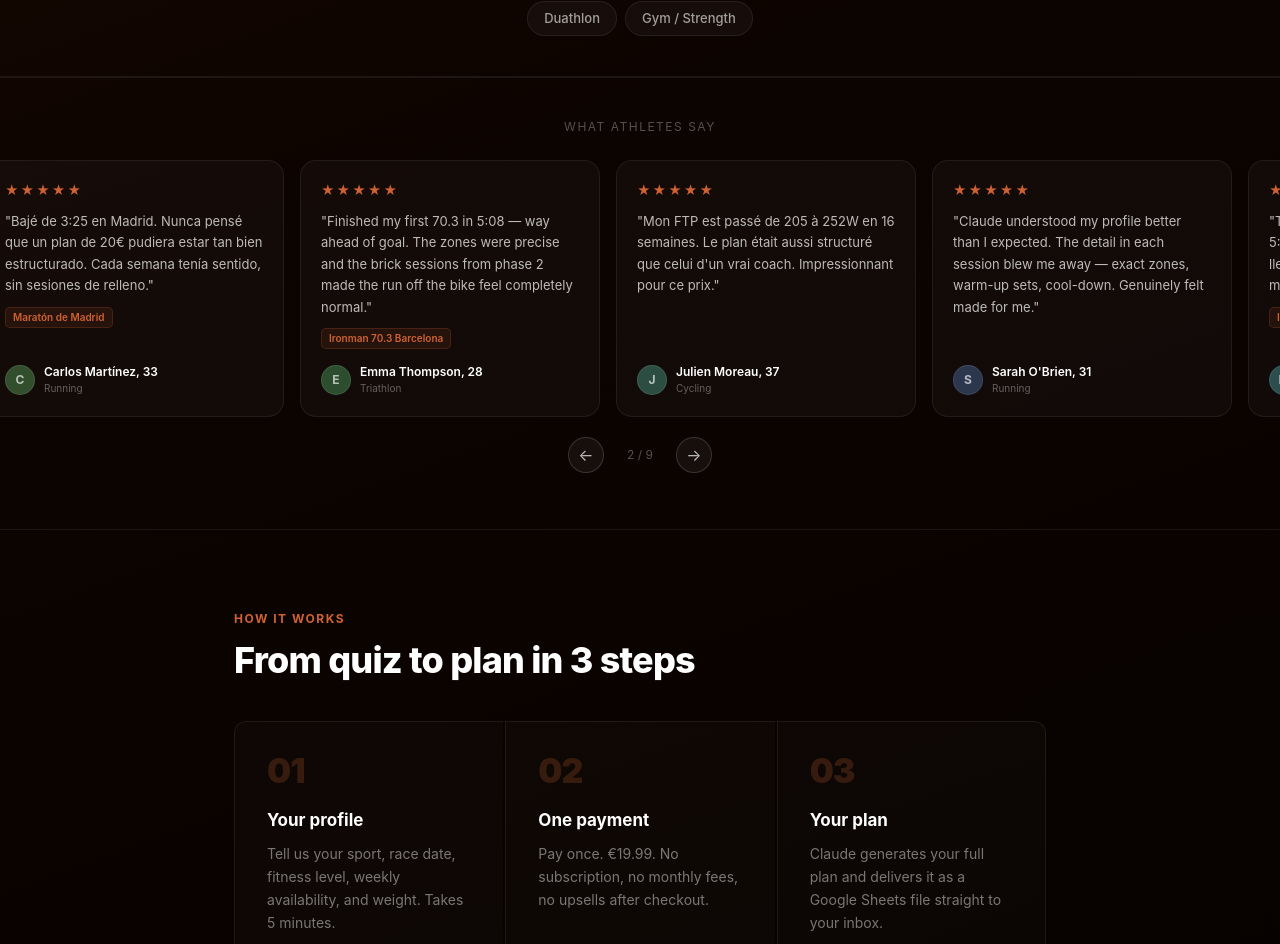
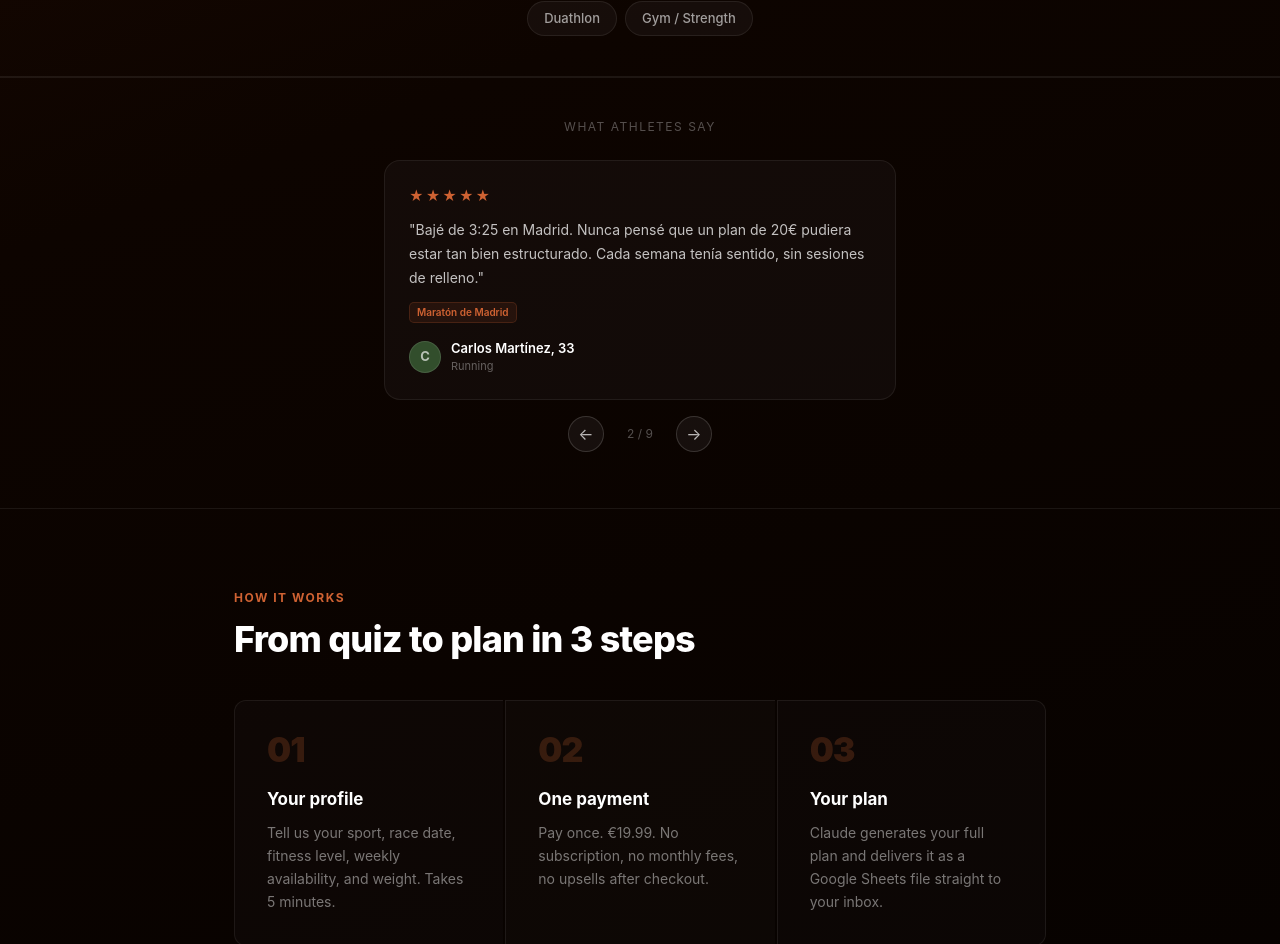
Before and after one commit to LucasKenji00/athlete-planner, a Next.js app: page / in a window 1280 px wide. Shown: the part 1388-2332 px from the top of the page. Built offline with nearby package versions, Linux system fonts and the light colour scheme.

Commit message:
Add athlete name field to quiz and training plan

```diff
--- a/app/api/generate/route.ts
+++ b/app/api/generate/route.ts
@@ -170,7 +170,7 @@ Only the raw JSON object, starting with { and ending with }.`,
 
         send('progress', { step: 5, message: 'Creating your Google Sheets spreadsheet...' })
 
-        const sheetsUrl = await writeToSheets(sessionId, session.email!, plan)
+        const sheetsUrl = await writeToSheets(sessionId, session.email!, plan, (session as any).name)
 
         await supabase
           .from('quiz_sessions')
@@ -214,15 +214,17 @@ Only the raw JSON object, starting with { and ending with }.`,
 async function writeToSheets(
   sessionId: string,
   email: string,
-  plan: GeneratedPlan
+  plan: GeneratedPlan,
+  athleteName?: string
 ): Promise<string> {
   const response = await fetch(process.env.APPS_SCRIPT_URL!, {
     method: 'POST',
     headers: { 'Content-Type': 'application/json' },
     body: JSON.stringify({
-      secret:     process.env.APPS_SCRIPT_SECRET!,
-      session_id: sessionId,
+      secret:        process.env.APPS_SCRIPT_SECRET!,
+      session_id:    sessionId,
       email,
+      athlete_name:  athleteName || plan.profile.name || '',
       plan,
     }),
   })
--- a/app/api/quiz/route.ts
+++ b/app/api/quiz/route.ts
@@ -15,6 +15,7 @@ export async function POST(req: NextRequest) {
   const { data, error } = await supabase
     .from('quiz_sessions')
     .insert({
+      name:                body.name,
       sport:               body.sport,
       event_date:          body.event_date,
       event_name:          body.event_name,
--- a/app/components/ReviewsCarousel.tsx
+++ b/app/components/ReviewsCarousel.tsx
@@ -1,6 +1,6 @@
 'use client'
 
-import { useEffect, useRef, useState, useCallback } from 'react'
+import { useEffect, useRef, useState } from 'react'
 
 const REVIEWS = [
   {
@@ -50,61 +50,46 @@ const REVIEWS = [
   },
 ]
 
-const CARD_WIDTH = 316
-
 export function ReviewsCarousel() {
   const total = REVIEWS.length
   const [index, setIndex] = useState(0)
-  const [transitioning, setTransitioning] = useState(true)
+  const [visible, setVisible] = useState(true)
   const pausedRef = useRef(false)
   const timerRef = useRef<ReturnType<typeof setInterval> | null>(null)
 
-  const startTimer = useCallback(() => {
+  const fadeTo = (next: number) => {
+    setVisible(false)
+    setTimeout(() => {
+      setIndex(((next % total) + total) % total)
+      setVisible(true)
+    }, 250)
+  }
+
+  const resetTimer = (next?: number) => {
     if (timerRef.current) clearInterval(timerRef.current)
     timerRef.current = setInterval(() => {
       if (!pausedRef.current) {
-        setIndex(i => i + 1)
+        setIndex(i => {
+          const n = (i + 1) % total
+          setVisible(false)
+          setTimeout(() => { setIndex(n); setVisible(true) }, 250)
+          return i
+        })
       }
     }, 3800)
+  }
+
+  useEffect(() => {
+    resetTimer()
+    return () => { if (timerRef.current) clearInterval(timerRef.current) }
   }, [])
 
-  useEffect(() => {
-    startTimer()
-    return () => { if (timerRef.current) clearInterval(timerRef.current) }
-  }, [startTimer])
-
-  // Seamless infinite: when we hit the cloned end, snap back silently
-  useEffect(() => {
-    if (index === total) {
-      const id = setTimeout(() => {
-        setTransitioning(false)
-        setIndex(0)
-      }, 600)
-      return () => clearTimeout(id)
-    }
-    if (index === -1) {
-      const id = setTimeout(() => {
-        setTransitioning(false)
-        setIndex(total - 1)
-      }, 600)
-      return () => clearTimeout(id)
-    }
-  }, [index, total])
-
-  useEffect(() => {
-    if (!transitioning) {
-      const id = setTimeout(() => setTransitioning(true), 20)
-      return () => clearTimeout(id)
-    }
-  }, [transitioning])
-
   const go = (dir: 1 | -1) => {
-    setTransitioning(true)
-    setIndex(i => i + dir)
-    startTimer()
+    fadeTo(index + dir)
+    resetTimer()
   }
 
-  const displayIndex = ((index % total) + total) % total
+  const r = REVIEWS[index]
 
   const arrowBtn = (dir: 1 | -1) => (
     <button
@@ -126,29 +111,22 @@ export function ReviewsCarousel() {
     <div
       onMouseEnter={() => { pausedRef.current = true }}
       onMouseLeave={() => { pausedRef.current = false }}
-      style={{ padding: '1rem 0' }}
+      style={{ padding: '1rem 0', maxWidth: 560, margin: '0 auto', paddingLeft: '1.5rem', paddingRight: '1.5rem' }}
     >
-      <div style={{ overflow: 'hidden' }}>
       <div style={{
-          display: 'flex',
-          gap: 16,
-          transition: transitioning ? 'transform 0.55s cubic-bezier(0.25, 0.46, 0.45, 0.94)' : 'none',
-          transform: `translateX(calc(-${index * CARD_WIDTH}px - ${index * 16}px))`,
-        }}>
-          {/* Real cards + 1 clone at end for seamless loop */}
-          {[...REVIEWS, REVIEWS[0]].map((r, i) => (
-            <div key={i} style={{
-              minWidth: 300, maxWidth: 300,
+        opacity: visible ? 1 : 0,
+        transform: visible ? 'translateY(0)' : 'translateY(6px)',
+        transition: 'opacity 0.25s ease, transform 0.25s ease',
         background: 'rgba(255,255,255,0.03)',
         border: '1px solid rgba(255,255,255,0.07)',
-              borderRadius: 16, padding: '1.25rem',
-              display: 'flex', flexDirection: 'column', gap: 10,
-              flexShrink: 0,
+        borderRadius: 16, padding: '1.5rem',
+        display: 'flex', flexDirection: 'column', gap: 12,
+        minHeight: 200,
       }}>
         <div style={{ display: 'flex', gap: 2 }}>
-                {[1,2,3,4,5].map(s => <span key={s} style={{ color: '#CF6232', fontSize: 13 }}>★</span>)}
+          {[1,2,3,4,5].map(s => <span key={s} style={{ color: '#CF6232', fontSize: 14 }}>★</span>)}
         </div>
-              <p style={{ fontSize: 13, color: 'rgba(255,255,255,0.72)', lineHeight: 1.65, margin: 0 }}>
+        <p style={{ fontSize: 14, color: 'rgba(255,255,255,0.75)', lineHeight: 1.7, margin: 0, flex: 1 }}>
           "{r.text}"
         </p>
         {r.race && (
@@ -160,31 +138,27 @@ export function ReviewsCarousel() {
             {r.race}
           </span>
         )}
-              <div style={{ display: 'flex', alignItems: 'center', gap: 9, marginTop: 'auto', paddingTop: 4 }}>
+        <div style={{ display: 'flex', alignItems: 'center', gap: 10, paddingTop: 4 }}>
           <div style={{
-                  width: 30, height: 30, borderRadius: '50%', flexShrink: 0,
+            width: 32, height: 32, borderRadius: '50%', flexShrink: 0,
             background: `hsl(${r.name.charCodeAt(0) * 7 % 360}, 28%, 24%)`,
             border: '1px solid rgba(255,255,255,0.1)',
             display: 'flex', alignItems: 'center', justifyContent: 'center',
-                  fontSize: 12, fontWeight: 700, color: 'rgba(255,255,255,0.65)',
+            fontSize: 13, fontWeight: 700, color: 'rgba(255,255,255,0.65)',
           }}>
             {r.name[0]}
           </div>
           <div>
-                  <p style={{ fontSize: 12, fontWeight: 600, color: '#fff', margin: 0 }}>{r.name}, {r.age}</p>
-                  <p style={{ fontSize: 10, color: 'rgba(255,255,255,0.35)', margin: 0 }}>{r.sport}</p>
+            <p style={{ fontSize: 13, fontWeight: 600, color: '#fff', margin: 0 }}>{r.name}, {r.age}</p>
+            <p style={{ fontSize: 11, color: 'rgba(255,255,255,0.35)', margin: 0 }}>{r.sport}</p>
           </div>
         </div>
       </div>
-          ))}
-        </div>
-      </div>
 
-      {/* Arrows + counter */}
-      <div style={{ display: 'flex', alignItems: 'center', justifyContent: 'center', gap: 16, marginTop: 20 }}>
+      <div style={{ display: 'flex', alignItems: 'center', justifyContent: 'center', gap: 16, marginTop: 16 }}>
         {arrowBtn(-1)}
         <span style={{ fontSize: 12, color: 'rgba(255,255,255,0.3)', minWidth: 40, textAlign: 'center' }}>
-          {displayIndex + 1} / {total}
+          {index + 1} / {total}
         </span>
         {arrowBtn(1)}
       </div>
--- a/app/quiz/page.tsx
+++ b/app/quiz/page.tsx
@@ -77,7 +77,7 @@ const s = {
   } as React.CSSProperties,
 }
 
-type FormData = Partial<QuizData> & { email?: string; injuries?: string; secondary_sports?: string[] }
+type FormData = Partial<QuizData> & { name?: string; email?: string; injuries?: string; secondary_sports?: string[] }
 
 export default function QuizPage() {
   const router = useRouter()
@@ -136,7 +136,7 @@ export default function QuizPage() {
     if (step === 2) return !!form.event_date
     if (step === 3) return !!form.level
     if (step === 4) return !!form.days_per_week
-    if (step === 5) return !!(form.weight_kg && form.email && isValidEmail(form.email))
+    if (step === 5) return !!(form.name?.trim() && form.weight_kg && form.email && isValidEmail(form.email))
     return false
   }
 
@@ -348,6 +348,11 @@ export default function QuizPage() {
           {/* ── Step 5 — Profile + email ── */}
           {step === 5 && (
             <div style={{ display: 'flex', flexDirection: 'column', gap: 16 }}>
+              <div>
+                <label style={s.label}>Your first name *</label>
+                <input style={s.input} placeholder="e.g. James"
+                  value={form.name ?? ''} onChange={e => set('name', e.target.value)} />
+              </div>
               <div style={{ display: 'grid', gridTemplateColumns: '1fr 1fr', gap: 12 }}>
                 <div>
                   <label style={s.label}>Weight (kg) *</label>
--- a/lib/prompt.ts
+++ b/lib/prompt.ts
@@ -94,6 +94,7 @@ adaptados ao perfil exato de cada atleta — nível técnico, disponibilidade, d
 de performance e calendário de provas.
 
 PERFIL DO ATLETA:
+- Nome: ${quiz.name}
 - Modalidade: ${quiz.sport}
 - Prova principal: ${quiz.event_name || quiz.sport} — ${eventDateFormatted}
 - Meta: ${quiz.goal_time || 'completar a prova'}
@@ -169,6 +170,7 @@ O JSON deve seguir EXATAMENTE esta estrutura:
 
 {
   "profile": {
+    "name": string,
     "sport": string,
     "event_name": string,
     "event_date": string,
--- a/types/index.ts
+++ b/types/index.ts
@@ -21,6 +21,7 @@ export type QuizData = {
   days_per_week: 3 | 4 | 5 | 6 | 7
 
   // Passo 5 — perfil físico
+  name: string
   weight_kg: number
   age?: number
 
@@ -52,6 +53,7 @@ export type GeneratedPlan = {
 }
 
 export type AthleteProfile = {
+  name?: string
   sport: string
   event_name: string
   event_date: string
```
Lines whose indentation alone changed are shown as unchanged.
